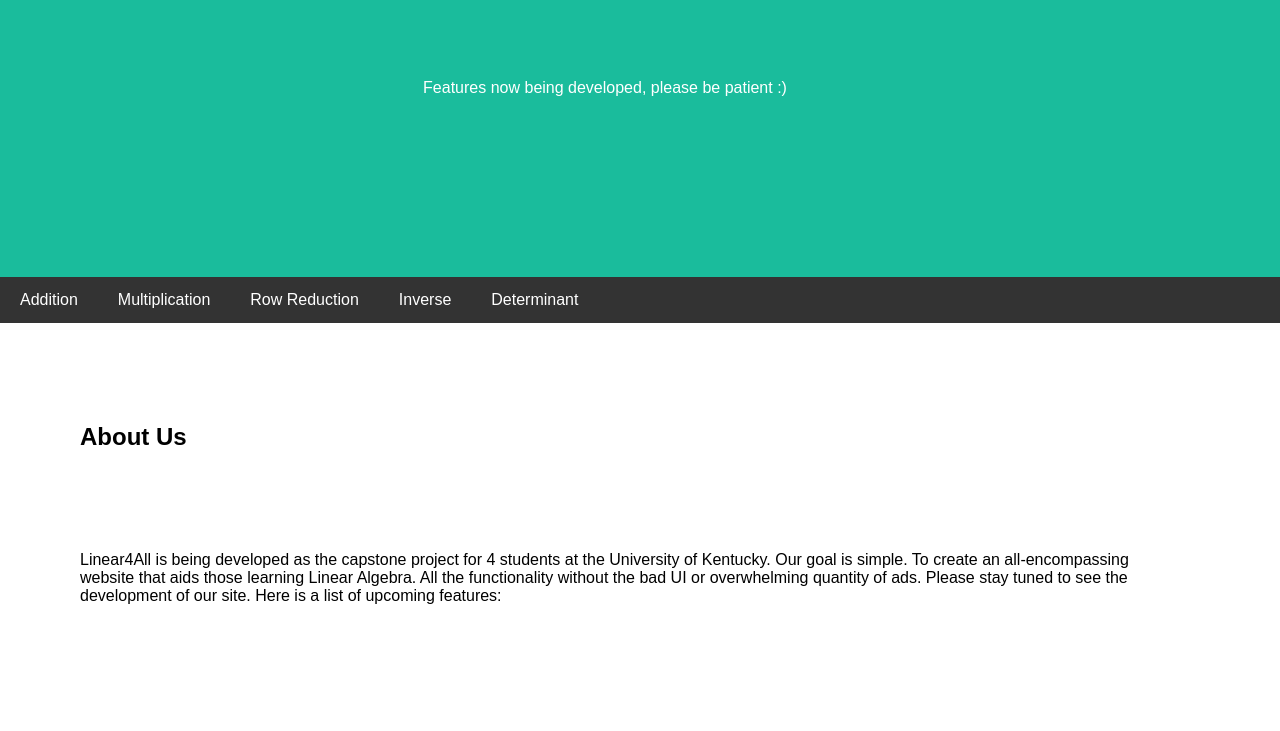
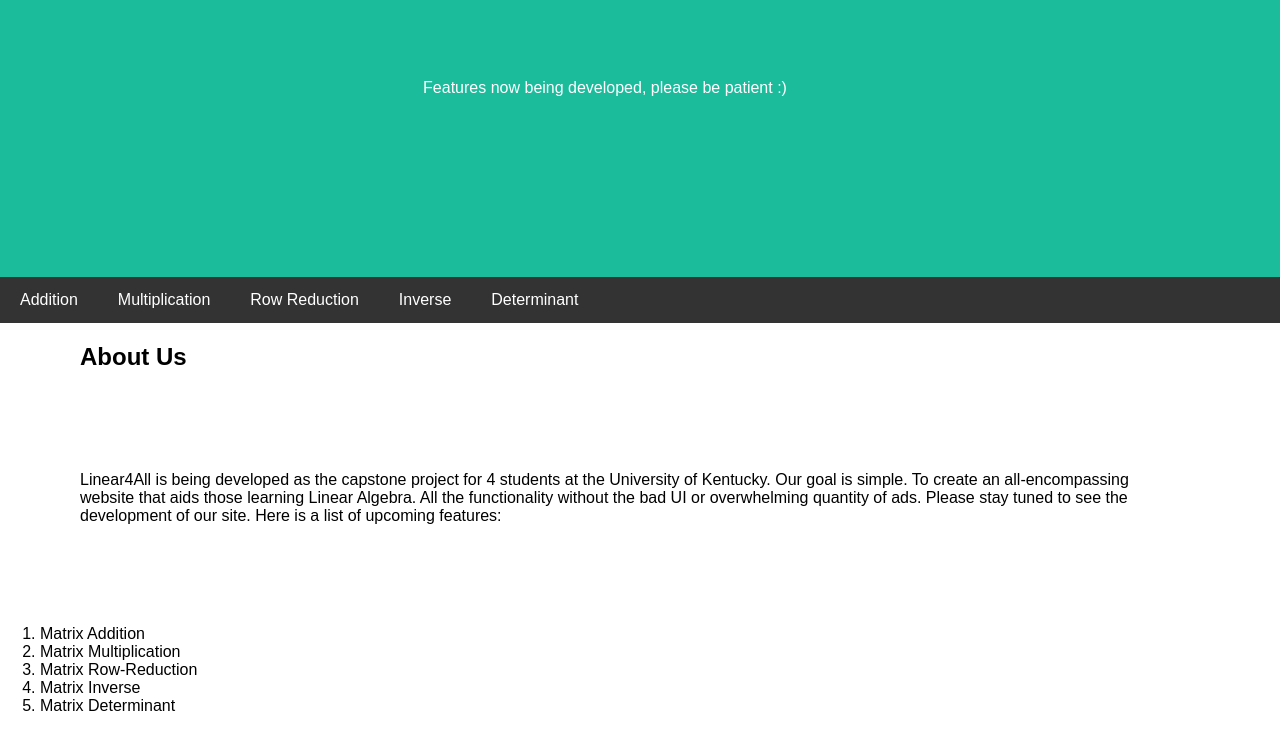
Before and after one commit to Linear4All/Linear4All.github.io, a plain HTML site: page index.html in a window 1280 px wide. Shown: the part 173-904 px from the top of the page. Before the commit the page ends 878 px from the top, so only its background shows below. Drawn offline with Linux system fonts and the light colour scheme.

Commit message:
Add list of features and adjust body height

```diff
--- a/index.html
+++ b/index.html
@@ -7,6 +7,7 @@
 body {
   font-family: Arial, Helvetica, sans-serif;
   margin: 0;
+  min-height: 100vh;
 }
 p {
   margin-top: 100px;
@@ -15,11 +16,9 @@ p {
   margin-left: 80px;
 }
 h2 {
-  margin-top: 100px;
-  margin-bottom: 100px;
-  margin-right: 150px;
   margin-left: 80px;
 }
+
 
 /* Style the header */
 .header {
@@ -81,5 +80,13 @@ h2 {
   <h2>About Us</h2>
   <p> Linear4All is being developed as the capstone project for 4 students at the University of Kentucky. Our goal is simple. To create an all-encompassing website that aids those learning Linear Algebra. All the functionality without the bad UI or overwhelming quantity of ads. Please stay tuned to see the development of our site. Here is a list of upcoming features:<p>
 
+  	 <ol>
+		 <li>Matrix Addition</li>
+		 <li>Matrix Multiplication</li>
+		 <li>Matrix Row-Reduction</li>
+		 <li>Matrix Inverse</li>
+		 <li>Matrix Determinant</li>
+	 </ol>
+
 </body>
 </html>
```
